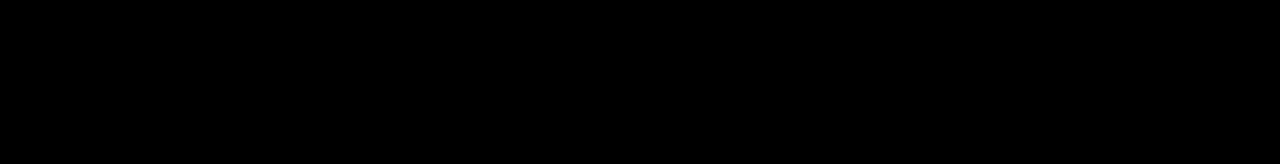
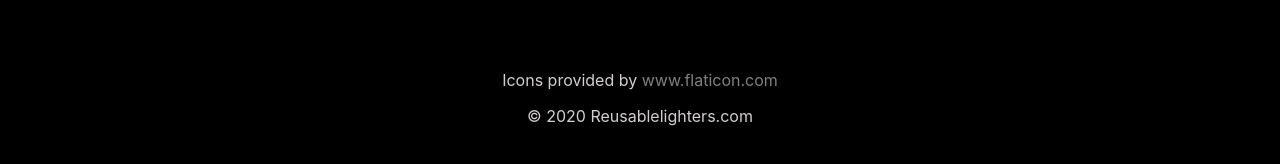
Before and after one commit to Luis1D/reusable-lighters, a React (Create React App) app in the folder reusablelighters/: page / in a window 1280 px wide. Shown: the part 1668-1832 px from the top of the page. Built offline with nearby package versions, Linux system fonts and the light colour scheme.

Commit message:
atributions added

```diff
--- a/reusablelighters/src/components/Footer.js
+++ b/reusablelighters/src/components/Footer.js
@@ -3,6 +3,8 @@ import React from 'react';
 const Footer = () => {
     return (
         <div className="Footer">
+            <span>Icons provided by <a href="https://www.flaticon.com/" title="Flaticon"> www.flaticon.com</a></span>
+            <span>© 2020 Reusablelighters.com</span>
         </div>
     )
 }
--- a/reusablelighters/src/styles/footer.scss
+++ b/reusablelighters/src/styles/footer.scss
@@ -4,4 +4,17 @@
     height: 15rem;
     margin-top: 2rem;
     background-color: #000;
+    display: flex;
+    flex-direction: column;
+    justify-content: center;
+    align-items: center;
+
+    span {
+        color: $DimWhite;
+        font-size: 1rem;
+        margin-bottom: 1rem;
+        a {
+            color: grey;
+        }
+    }
 }
```
